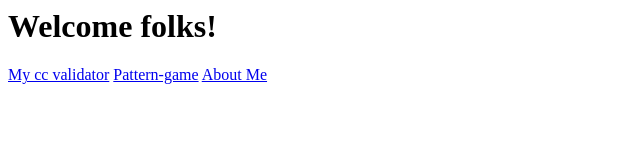
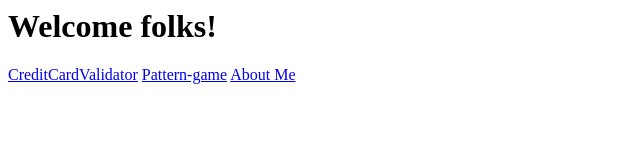
Before and after one commit to Saketh-77/SakethShanmukha.github.io, a plain HTML site: page index.html in a window 1280 px wide. Shown: the full height of the page, 0-640 px from the left. Drawn offline with Linux system fonts and the light colour scheme.

Commit message:
Updated redirection page

```diff
--- a/index.html
+++ b/index.html
@@ -1,4 +1,14 @@
-<h1>Welcome folks!</h1>
-<a href="/CreditCardValidator">My cc validator</a>
-<a href="/patterngame">Pattern-game</a>
-<a href="/CSS-MySite">About Me</a>
+<html>
+
+<head>
+    <title>WebSite Redirector</title>
+</head>
+
+<body>
+    <h1>Welcome folks!</h1>
+    <a href="/CreditCardValidator">CreditCardValidator</a>
+    <a href="/patterngame">Pattern-game</a>
+    <a href="/CSS-MySite">About Me</a>
+</body>
+
+</html>
```
